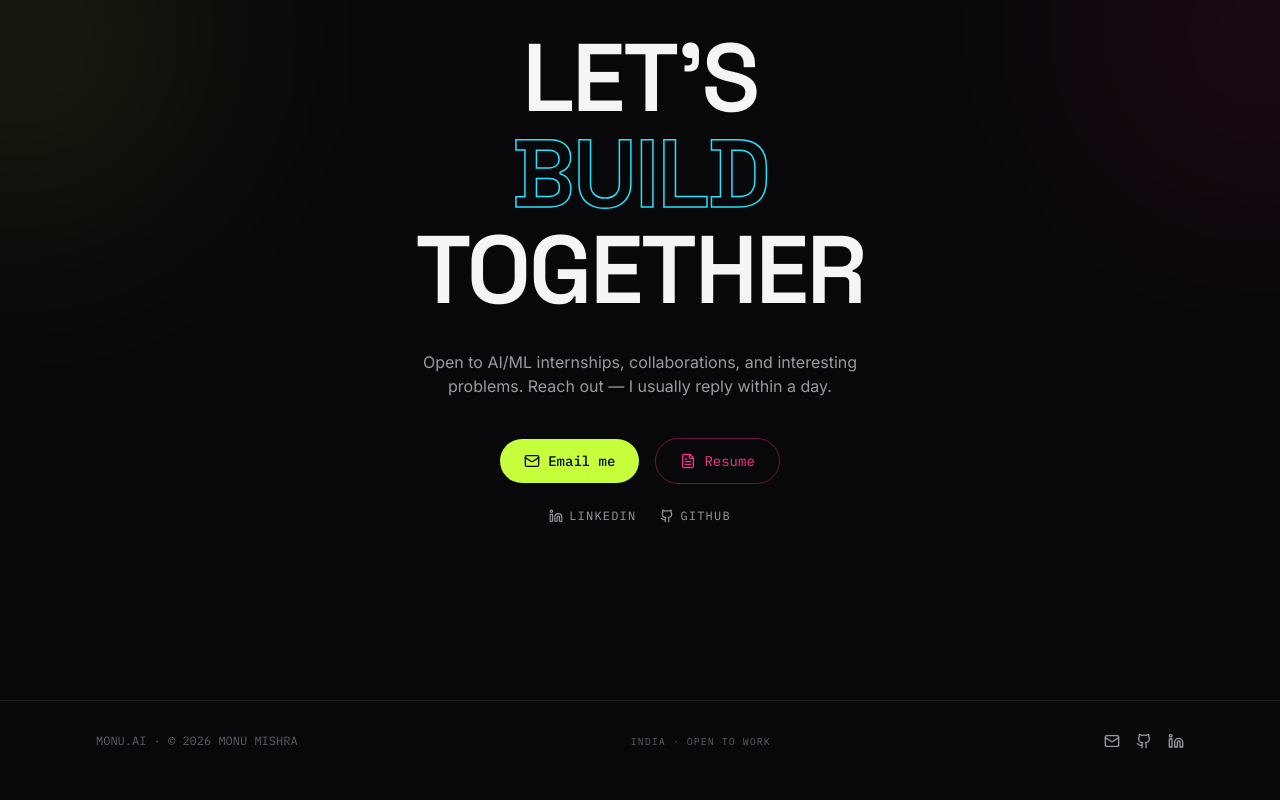
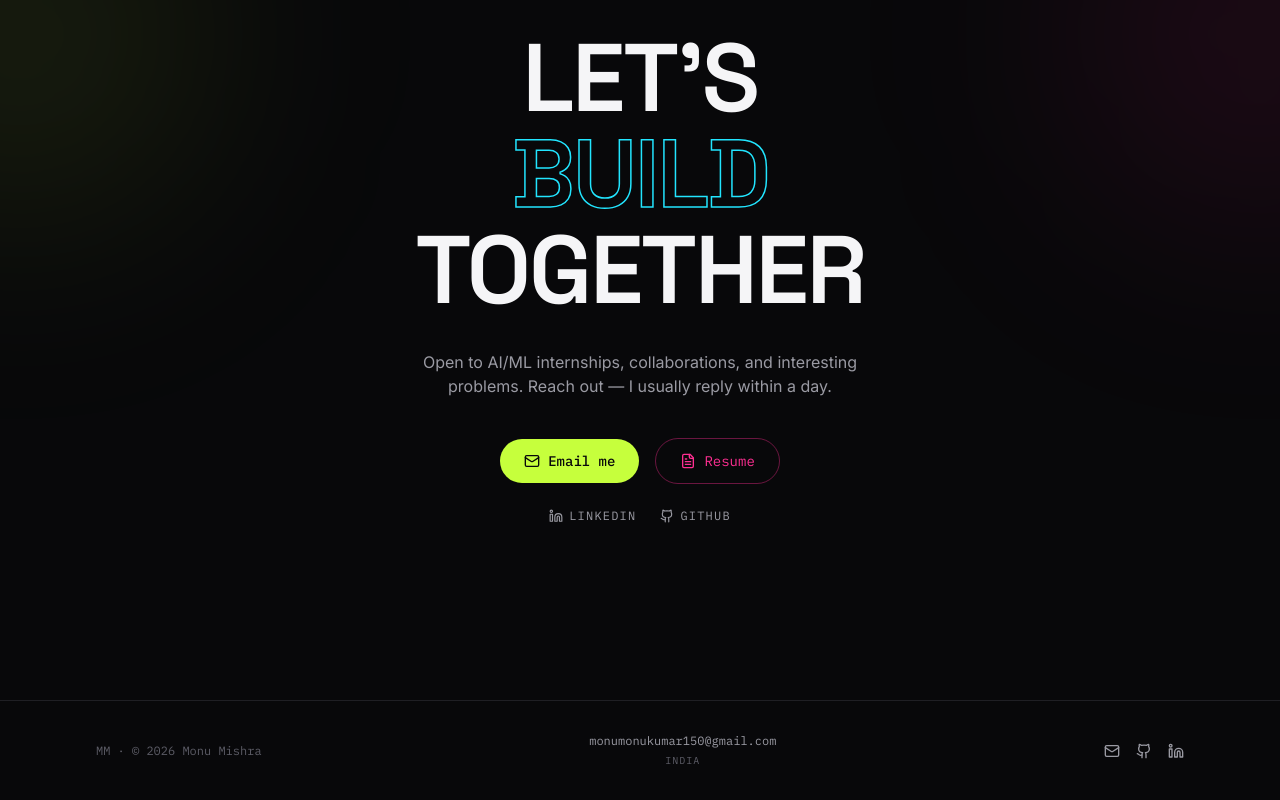
Before and after one commit to alfrid420/monu-portfolio, a Next.js app: page / in a window 1280 px wide. Shown: the part 3974-4774 px from the top of the page. Built offline with nearby package versions, Linux system fonts and the light colour scheme.

Commit message:
Revise footer with current year and contact details
Updated footer component with new contact information and links.

```diff
--- a/components/footer.tsx
+++ b/components/footer.tsx
@@ -1,27 +1,50 @@
 import { Github, Linkedin, Mail } from "lucide-react";
-import { site } from "@/data/site";
 
 export function Footer() {
   return (
     <footer className="border-t border-base-border">
       <div className="mx-auto max-w-6xl px-5 sm:px-8 py-8 flex flex-col sm:flex-row items-center justify-between gap-4">
         <span className="font-mono text-xs text-ink-faint">
-          {site.logo} · © 2026 {site.name}
+          MM · © {new Date().getFullYear()} Monu Mishra
         </span>
 
-        <span className="font-mono text-[10px] uppercase tracking-widest text-ink-faint">
-          {site.location}
-        </span>
+        <div className="flex flex-col items-center gap-1">
+          <a
+            href="mailto:monumonukumar150@gmail.com"
+            className="font-mono text-xs text-ink-muted hover:text-lime transition-colors"
+          >
+            monumonukumar150@gmail.com
+          </a>
+          <span className="font-mono text-[10px] uppercase tracking-widest text-ink-faint">
+            India
+          </span>
+        </div>
 
         <div className="flex items-center gap-4 text-ink-muted">
-          <a href={`mailto:${site.email}`} aria-label="Email">
-            <Mail size={16} className="hover:text-lime transition-colors" />
+          <a
+            href="mailto:monumonukumar150@gmail.com"
+            aria-label="Email"
+            className="hover:text-lime transition-colors"
+          >
+            <Mail size={16} />
           </a>
-          <a href={site.socials.github} target="_blank" rel="noopener noreferrer" aria-label="GitHub">
-            <Github size={16} className="hover:text-lime transition-colors" />
+          <a
+            href="https://github.com/alfrid420"
+            target="_blank"
+            rel="noopener noreferrer"
+            aria-label="GitHub"
+            className="hover:text-lime transition-colors"
+          >
+            <Github size={16} />
           </a>
-          <a href={site.socials.linkedin} target="_blank" rel="noopener noreferrer" aria-label="LinkedIn">
-            <Linkedin size={16} className="hover:text-lime transition-colors" />
+          <a
+            href="https://www.linkedin.com/in/monu-mishra-b55998357/"
+            target="_blank"
+            rel="noopener noreferrer"
+            aria-label="LinkedIn"
+            className="hover:text-lime transition-colors"
+          >
+            <Linkedin size={16} />
           </a>
         </div>
       </div>
```
